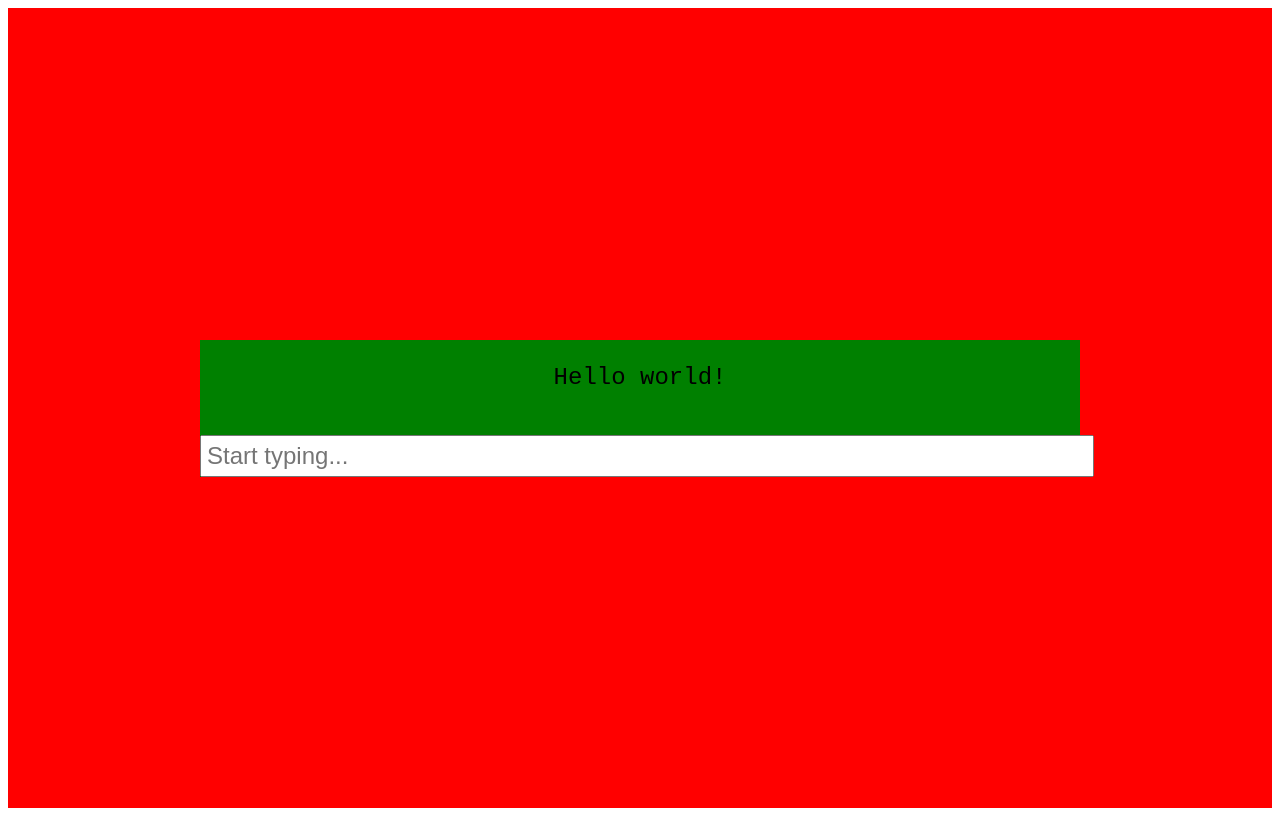
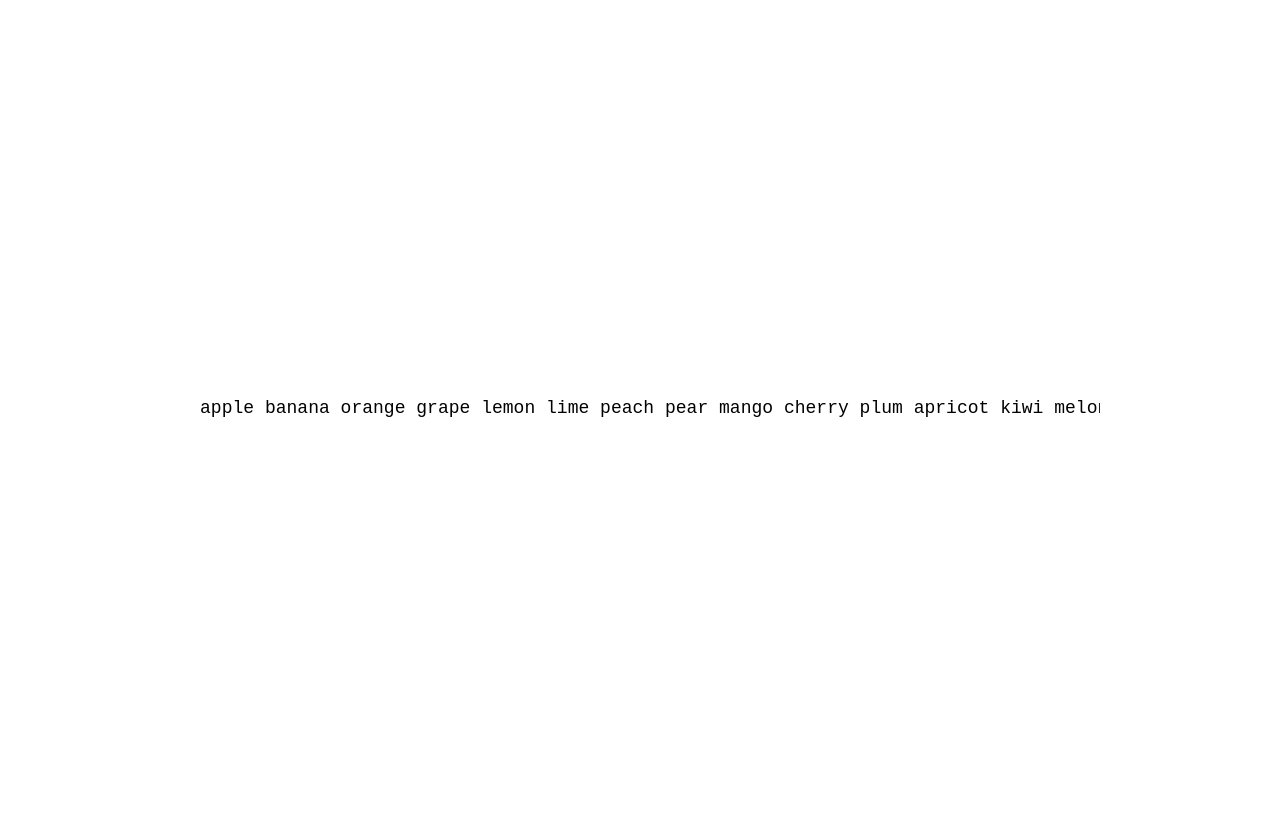
Before and after one commit to krishCoolCoder/TypingApplication, an Angular app: page / in a window 1280 px wide. Built offline with nearby package versions, Linux system fonts and the light colour scheme.

Commit message:
feat(typer): Implemented the typing capability and the text will be scrollable

```diff
--- a/src/app/typer/typer.component.css
+++ b/src/app/typer/typer.component.css
@@ -3,16 +3,23 @@
   justify-content: center;
   align-items: center;
   height: 100vh;
-    background-color: red;
 }
 
 .typing-container {
   font-family: monospace;
-    font-size: 24px;
-    width: fit-content;
-    text-align: center;
-    background-color: green;
-    width : 110vh;
+  font-size: 18px; /* Adjust font size as needed */
+  width: 110vh;
+  text-align: justify;
+  height: auto;
+  cursor: text;
+  padding: 20px;
+  border: 1px solid transparent;
+  outline: none; /* Remove focus outline */
+  overflow: auto; /* Enable scrolling if the text is too long */
+}
+
+.typing-container:focus {
+  border-color: #007bff;
 }
 
 .correct {
@@ -30,12 +37,13 @@
   font-size: 24px;
   padding: 5px;
   width: 100%;
+
 }
 
 span {
-    white-space: pre; /* Preserves whitespace characters */
+  white-space: pre;
 }
 
 span.space {
-    border-bottom: 1px dashed gray; /* Optional: Underline for space visualization */
+  border-bottom: 1px dashed gray;
 }
--- a/src/app/typer/typer.component.html
+++ b/src/app/typer/typer.component.html
@@ -1,16 +1,14 @@
 <div class="center-container">
-    <div class="typing-container">
+    <div
+      class="typing-container"
+      (keydown)="onKeydown($event)"
+      tabindex="0"
+    >
       <p>
         <span *ngFor="let char of textArray; let i = index" [ngClass]="getCharClass(i)">
           <span *ngIf="isSpace(char)">&nbsp;</span>
           <span *ngIf="!isSpace(char)">{{ char }}</span>
         </span>
       </p>
-      <input
-        type="text"
-        [(ngModel)]="inputText"
-        (ngModelChange)="onInputChange()"
-        placeholder="Start typing..."
-      />
     </div>
   </div>
--- a/src/app/typer/typer.component.ts
+++ b/src/app/typer/typer.component.ts
@@ -1,4 +1,4 @@
-import { Component } from '@angular/core';
+import { Component, HostListener} from '@angular/core';
 
 @Component({
   selector: 'typer',
@@ -6,7 +6,8 @@ import { Component } from '@angular/core';
   styleUrls: ['./typer.component.css']
 })
 export class TyperComponent {
-  text: string = 'Hello world!';
+  // text: string = 'Hello world!';
+  text: string = 'apple banana orange grape lemon lime peach pear mango cherry plum apricot kiwi melon berry fig date papaya pomegranate coconut watermelon strawberry blueberry raspberry blackberry toast bread butter cheese milk cream coffee tea juice soda water soup salad rice pasta noodles burger pizza taco steak chicken fish egg bacon ham sausage hotdog sandwich cookie cake pie donut muffin candy chocolate ice cream yogurt cereal oats pancake waffle syrup honey jam jelly nut almond walnut cashew pecan sesame poppy sugar salt pepper garlic onion ginger basil thyme mint parsley rosemary dill chili curry sauce ketchup mustard mayo vinegar olive canola sunflower butter margarine tart brownie cupcake parfait fruit vegetable meat poultry seafood crab lobster scallop mussel shrimp clams oysters tuna trout salmon cod haddock snapper mackerel sardine anchovy anchovy herring squid octopus eel mussel oyster clam crawfish lobster crab shrimp fish anchovy mackerel trout salmon tuna cod haddock snapper sardine clam mussel squid octopus eel eel anchovy squid octopus mussel clam oyster shrimp lobster crab';
   inputText: string = '';
   textArray: string[] = [];
 
@@ -21,8 +22,15 @@ export class TyperComponent {
     return this.inputText[index] === this.textArray[index] ? 'correct' : 'incorrect';
   }
 
-  onInputChange() {
-    // Additional logic can be added here if needed
+  @HostListener('document:keydown', ['$event'])
+  onKeydown(event: KeyboardEvent) {
+    const key = event.key;
+
+    if (key === 'Backspace') {
+      this.inputText = this.inputText.slice(0, -1);
+    } else if (key.length === 1) { // Only process printable characters
+      this.inputText += key;
+    }
   }
 
   isSpace(char: string): boolean {
```
Lines whose indentation alone changed are shown as unchanged.
